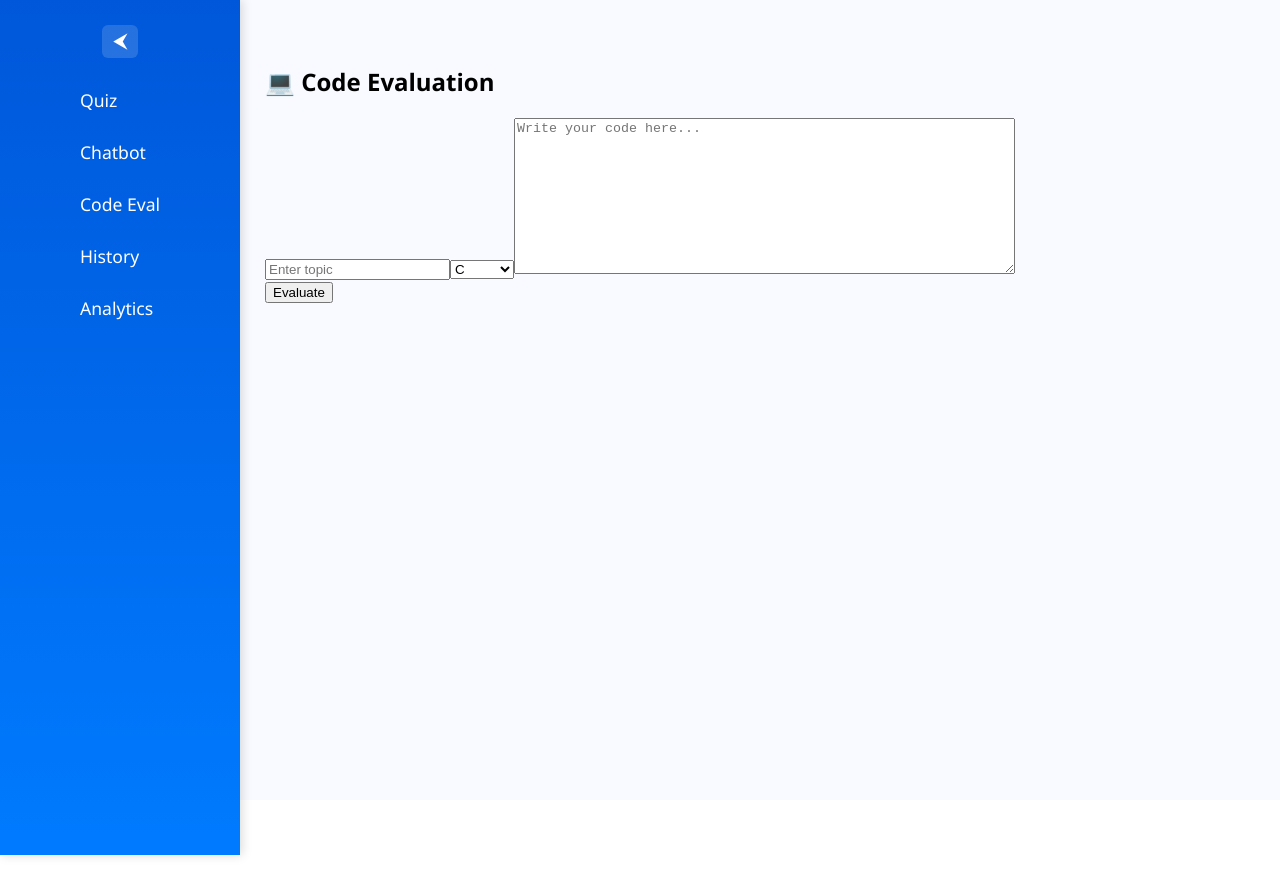
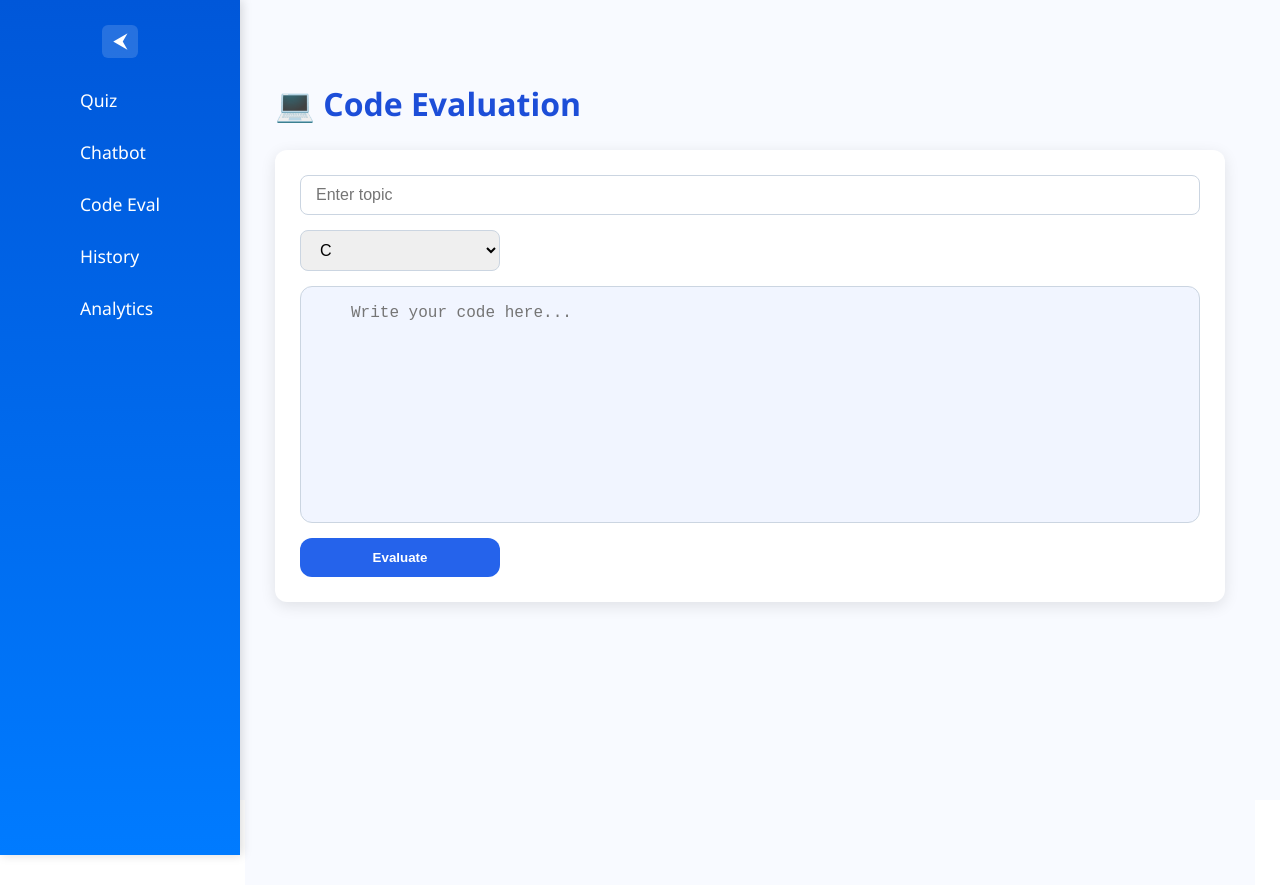
Before and after one commit to whynotbruhh/DSA-Chatbot, a React (Create React App) app in the folder frontend/: page /code in a window 1280 px wide. Before the commit the page ends 800 px from the top, so only its background shows below. Built offline with nearby package versions, Linux system fonts and the light colour scheme.

Commit message:
almost done

```diff
--- a/frontend/src/App.css
+++ b/frontend/src/App.css
@@ -334,3 +334,202 @@
   font-weight: 500;
   margin-top: 20px;
 }
+/* === Chatbot Page === */
+.chat-container {
+  display: flex;
+  flex-direction: column;
+  height: calc(100vh - 40px);
+  padding: 20px;
+  background: #f8faff;
+  position: relative;
+}
+
+.chat-title {
+  font-size: 2rem;
+  font-weight: bold;
+  color: #1d4ed8;
+  margin-bottom: 20px;
+}
+
+.chat-messages {
+  flex: 1;
+  overflow-y: auto;
+  padding: 15px;
+  background: #e0ebff;
+  border-radius: 12px;
+  display: flex;
+  flex-direction: column;
+  gap: 10px;
+  margin-bottom: 20px; /* leave space for input */
+}
+
+.chat-message {
+  max-width: 70%;
+  padding: 10px 15px;
+  border-radius: 15px;
+  font-size: 1rem;
+  line-height: 1.4;
+  word-wrap: break-word;
+}
+
+.user-msg {
+  align-self: flex-end;
+  background: #2563eb;
+  color: white;
+  border-bottom-right-radius: 0;
+}
+
+.bot-msg {
+  align-self: flex-start;
+  background: #f1f5f9;
+  color: #1e3a8a;
+  border-bottom-left-radius: 0;
+}
+
+.chat-input-container {
+  position: fixed;
+  bottom: 20px;
+  left: 240px; /* default sidebar width */
+  right: 20px;
+  display: flex;
+  gap: 10px;
+  background: #f8faff;
+  padding: 10px 0;
+}
+
+.sidebar.collapsed + .content .chat-input-container {
+  left: 70px; /* when sidebar is collapsed */
+}
+
+.chat-input-container input {
+  flex: 1;
+  padding: 12px 15px;
+  border-radius: 12px;
+  border: 1px solid #cbd5e1;
+  font-size: 1rem;
+}
+
+.chat-input-container button {
+  padding: 12px 20px;
+  background-color: #2563eb;
+  color: white;
+  border: none;
+  border-radius: 12px;
+  cursor: pointer;
+  font-weight: bold;
+  transition: all 0.3s ease;
+}
+
+.chat-input-container button:hover {
+  background-color: #1e40af;
+}
+/* === CodeEval Page === */
+.codeeval-container {
+  padding: 30px;
+  background-color: #f8faff;
+  min-height: 100vh;
+  color: #1e3a8a;
+}
+
+.codeeval-title {
+  font-size: 2rem;
+  font-weight: bold;
+  color: #1d4ed8;
+  margin-bottom: 25px;
+}
+
+.codeeval-card {
+  background: white;
+  padding: 25px;
+  border-radius: 12px;
+  box-shadow: 0 4px 15px rgba(0, 0, 0, 0.1);
+  display: flex;
+  flex-direction: column;
+  gap: 15px;
+  max-width: 900px;
+  margin-bottom: 30px;
+}
+
+.codeeval-input,
+.codeeval-select {
+  padding: 10px 15px;
+  border-radius: 8px;
+  border: 1px solid #cbd5e1;
+  font-size: 1rem;
+  width: 100%;
+  box-sizing: border-box;
+}
+
+.codeeval-select {
+  max-width: 200px;
+}
+
+.codeeval-editor-wrapper {
+  position: relative;
+  background: #f1f5ff;
+  border-radius: 12px;
+  overflow: hidden;
+  border: 1px solid #cbd5e1;
+}
+
+.codeeval-textarea {
+  width: 100%;
+  min-height: 200px;
+  padding: 15px 15px 15px 50px;
+  font-family: "Courier New", Courier, monospace;
+  font-size: 1rem;
+  line-height: 1.4;
+  border: none;
+  resize: vertical;
+  background: transparent;
+  counter-reset: line;
+}
+
+/* Line numbers */
+.codeeval-textarea::before {
+  content: counter(line);
+}
+
+.codeeval-textarea {
+  counter-reset: line;
+}
+
+.codeeval-textarea span {
+  counter-increment: line;
+  display: block;
+}
+
+/* Button styling */
+.codeeval-btn {
+  padding: 12px 20px;
+  background-color: #2563eb;
+  color: white;
+  border: none;
+  border-radius: 12px;
+  font-weight: bold;
+  cursor: pointer;
+  transition: all 0.3s ease;
+  max-width: 200px;
+}
+
+.codeeval-btn:hover {
+  background-color: #1e40af;
+  transform: scale(1.05);
+}
+
+/* Feedback section */
+.codeeval-output h3 {
+  margin-bottom: 15px;
+  color: #1d4ed8;
+}
+
+.codeeval-output-card {
+  background: white;
+  padding: 15px 20px;
+  border-radius: 10px;
+  box-shadow: 0 2px 8px rgba(0, 0, 0, 0.05);
+  margin-bottom: 12px;
+  font-family: "Courier New", Courier, monospace;
+  white-space: pre-wrap;
+  color: #1e3a8a;
+}
--- a/frontend/src/components/Chat.js
+++ b/frontend/src/components/Chat.js
@@ -1,39 +1,68 @@
-import React, { useState } from "react";
+import React, { useState, useRef, useEffect } from "react";
 import { sendChatMessage } from "../services/api";
 
 function Chat() {
   const [messages, setMessages] = useState([]);
   const [input, setInput] = useState("");
+  const messagesEndRef = useRef(null);
+
+  const scrollToBottom = () => {
+    messagesEndRef.current?.scrollIntoView({ behavior: "smooth" });
+  };
+
+  useEffect(() => {
+    scrollToBottom();
+  }, [messages]);
 
   const handleSend = async () => {
     if (!input.trim()) return;
+
     const userMessage = { sender: "user", text: input };
-    setMessages(prev => [...prev, userMessage]);
+    setMessages((prev) => [...prev, userMessage]);
+    setInput(""); // clear input immediately
 
     try {
-      const res = await sendChatMessage({ mode: "chat", user_input: input, user_id: "test_user" });
+      const res = await sendChatMessage({
+        mode: "chat",
+        user_input: input,
+        user_id: "test_user",
+      });
       const botResponse = res.data.response || "Sorry, no response.";
-      setMessages(prev => [...prev, { sender: "bot", text: botResponse }]);
+      setMessages((prev) => [...prev, { sender: "bot", text: botResponse }]);
     } catch (err) {
       console.error(err);
-      setMessages(prev => [...prev, { sender: "bot", text: "Error fetching response." }]);
+      setMessages((prev) => [...prev, { sender: "bot", text: "Error fetching response." }]);
     }
+  };
 
-    setInput("");
+  const handleKeyPress = (e) => {
+    if (e.key === "Enter") handleSend();
   };
 
   return (
-    <div style={{ padding: "20px" }}>
-      <h2>🤖 DSA TutorBot</h2>
-      <div style={{ maxHeight: "400px", overflowY: "auto", border: "1px solid #ccc", padding: "10px", background: "#fff" }}>
-        {messages.map((m,i) => (
-          <div key={i} style={{ textAlign: m.sender==="user"?"right":"left" }}>
-            <p><strong>{m.sender==="user"?"You":"Bot"}:</strong> {m.text}</p>
+    <div className="chat-container">
+      <h2 className="chat-title">🤖 DSA TutorBot</h2>
+      <div className="chat-messages">
+        {messages.map((m, i) => (
+          <div
+            key={i}
+            className={`chat-message ${m.sender === "user" ? "user-msg" : "bot-msg"}`}
+          >
+            {m.text}
           </div>
         ))}
+        <div ref={messagesEndRef} />
       </div>
-      <input value={input} onChange={e=>setInput(e.target.value)} placeholder="Type your question..." style={{ width:"70%" }} />
-      <button onClick={handleSend}>Send</button>
+
+      <div className="chat-input-container">
+        <input
+          value={input}
+          onChange={(e) => setInput(e.target.value)}
+          onKeyPress={handleKeyPress}
+          placeholder="Type your question..."
+        />
+        <button onClick={handleSend}>Send</button>
+      </div>
     </div>
   );
 }
--- a/frontend/src/components/CodeEval.js
+++ b/frontend/src/components/CodeEval.js
@@ -2,35 +2,71 @@ import React, { useState } from "react";
 import { sendCodeEval } from "../services/api";
 
 function CodeEval() {
-  const [code,setCode] = useState("");
-  const [language,setLanguage] = useState("C");
-  const [topic,setTopic] = useState("");
-  const [feedback,setFeedback] = useState(null);
+  const [code, setCode] = useState("");
+  const [language, setLanguage] = useState("C");
+  const [topic, setTopic] = useState("");
+  const [feedback, setFeedback] = useState(null);
 
   const handleSubmit = async () => {
+    if (!code.trim() || !topic.trim()) return;
     try {
-      const res = await sendCodeEval({ mode:"code_eval", user_id:"test_user", topic, language, user_input:code });
+      const res = await sendCodeEval({
+        mode: "code_eval",
+        user_id: "test_user",
+        topic,
+        language,
+        user_input: code,
+      });
       setFeedback(res.data);
-    } catch (err) { console.error(err); setFeedback({error:"Failed to evaluate code."}); }
+    } catch (err) {
+      console.error(err);
+      setFeedback({ error: "Failed to evaluate code." });
+    }
   };
 
   return (
-    <div style={{ padding:"20px" }}>
-      <h2>💻 Code Evaluation</h2>
-      <input value={topic} onChange={e=>setTopic(e.target.value)} placeholder="Enter topic" />
-      <select value={language} onChange={e=>setLanguage(e.target.value)}>
-        <option value="C">C</option>
-        <option value="C++">C++</option>
-        <option value="Python">Python</option>
-      </select>
-      <textarea value={code} onChange={e=>setCode(e.target.value)} rows={10} cols={60} placeholder="Write your code here..." />
-      <br />
-      <button onClick={handleSubmit}>Evaluate</button>
+    <div className="codeeval-container">
+      <h2 className="codeeval-title">💻 Code Evaluation</h2>
+
+      <div className="codeeval-card">
+        <input
+          value={topic}
+          onChange={(e) => setTopic(e.target.value)}
+          placeholder="Enter topic"
+          className="codeeval-input"
+        />
+        <select
+          value={language}
+          onChange={(e) => setLanguage(e.target.value)}
+          className="codeeval-select"
+        >
+          <option value="C">C</option>
+          <option value="C++">C++</option>
+          <option value="Python">Python</option>
+        </select>
+
+        <div className="codeeval-editor-wrapper">
+          <textarea
+            value={code}
+            onChange={(e) => setCode(e.target.value)}
+            className="codeeval-textarea"
+            placeholder="Write your code here..."
+          />
+        </div>
+
+        <button className="codeeval-btn" onClick={handleSubmit}>
+          Evaluate
+        </button>
+      </div>
 
       {feedback && (
-        <div style={{ marginTop:"20px", whiteSpace:"pre-wrap", background:"#fff", padding:"10px", borderRadius:"5px" }}>
+        <div className="codeeval-output">
           <h3>Feedback:</h3>
-          {Object.entries(feedback).map(([key,val])=>(<p key={key}><strong>{key}:</strong> {val}</p>))}
+          {Object.entries(feedback).map(([key, val]) => (
+            <div key={key} className="codeeval-output-card">
+              <strong>{key}:</strong> <pre>{val}</pre>
+            </div>
+          ))}
         </div>
       )}
     </div>
```
